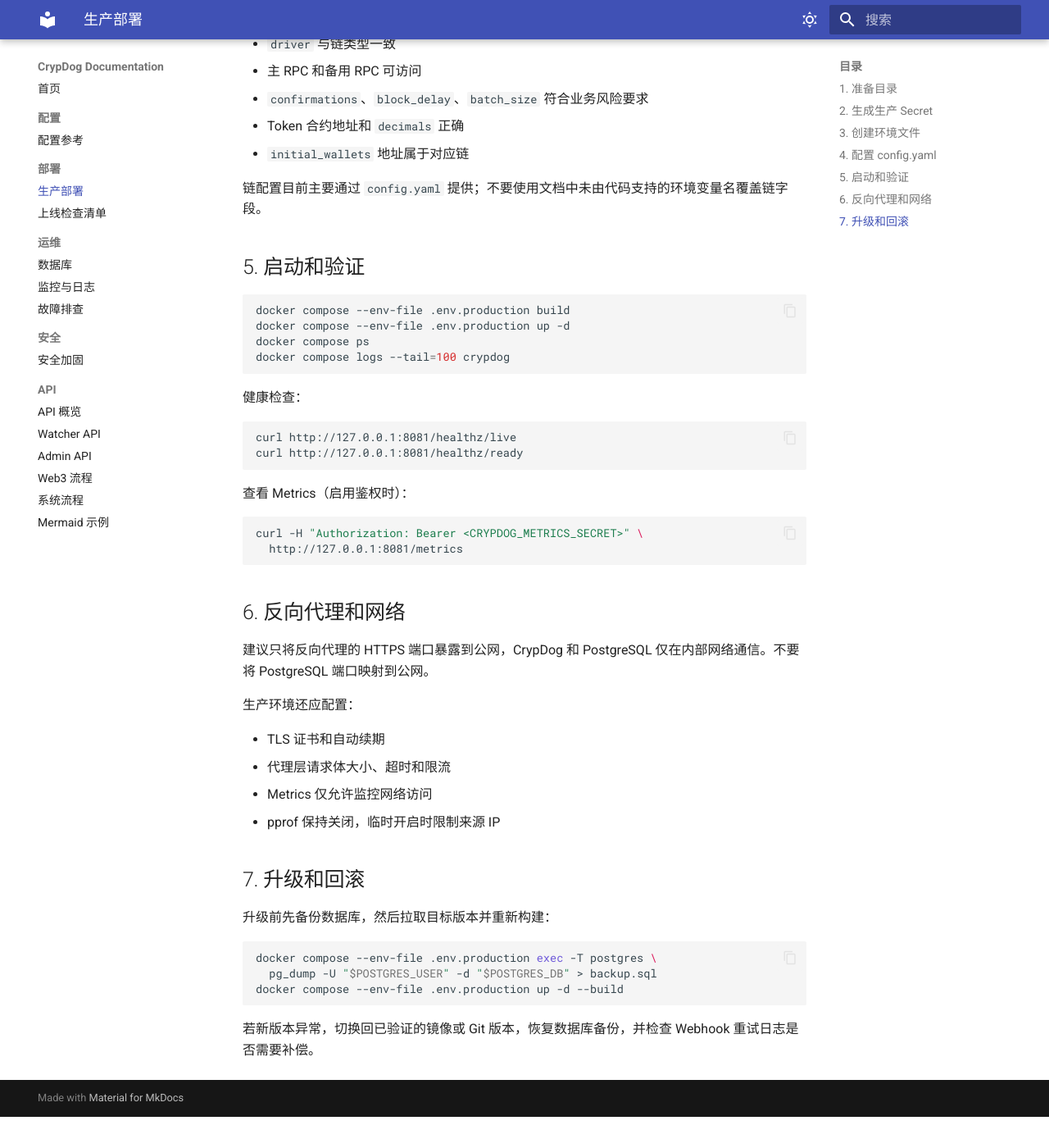
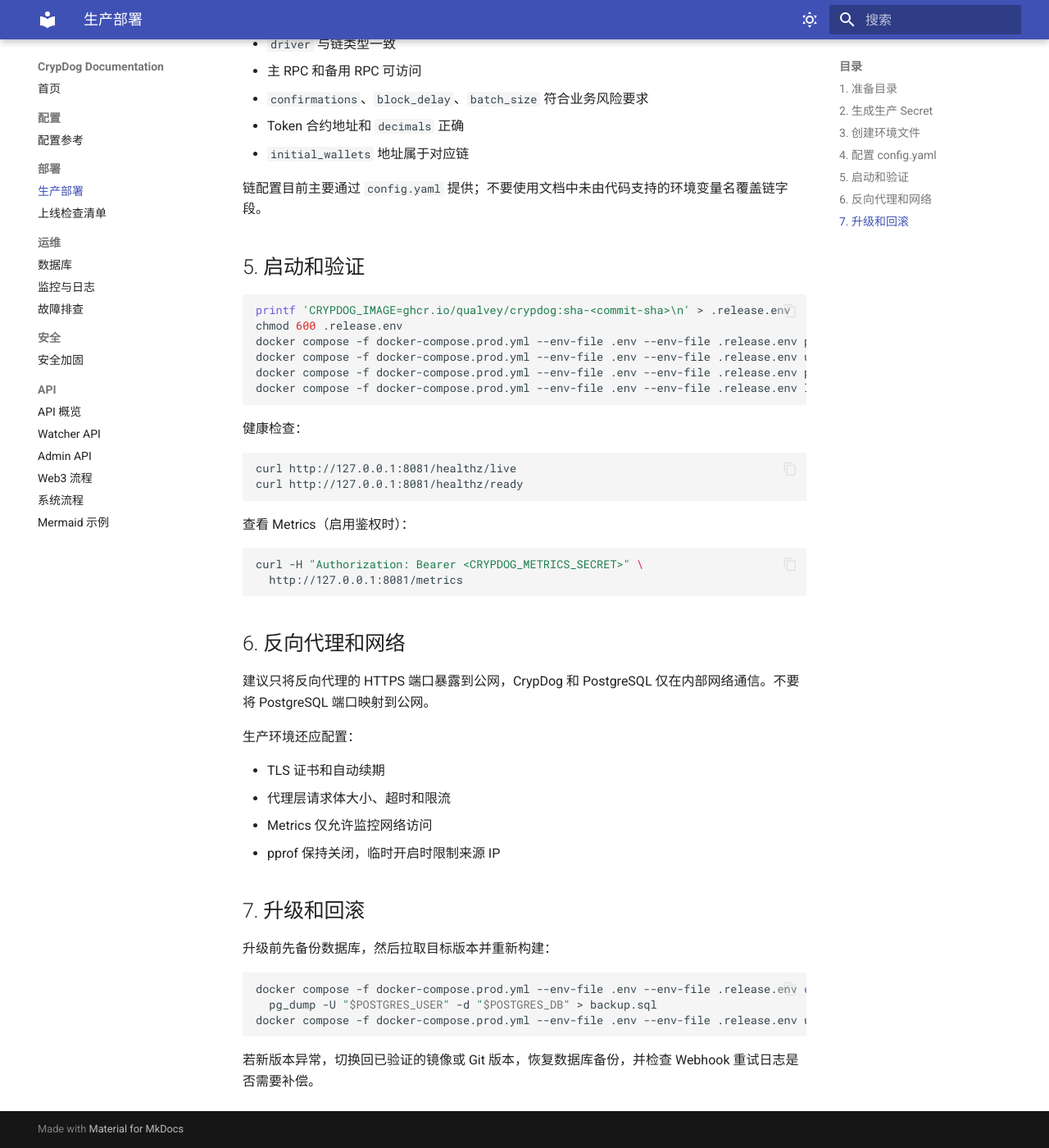
Before and after one commit to qualvey/crypdog, an MkDocs documentation site: the page built from doc/deployment/production.md, in a window 1280 px wide and 1400 px high, scrolled down 1765 px. Shown: the whole window at 82% size. Built offline with MkDocs 1.6.1 and Material for MkDocs 9.7.7, drawn with Linux system fonts in a browser that asks for light colours; before the commit the page ends 3127 px from its top, so only the background shows below that.

Commit message:
harden production deployment checks

````diff
--- a/doc/deployment/production.md
+++ b/doc/deployment/production.md
@@ -83,10 +83,12 @@ pprof:
 ## 5. 启动和验证
 
 ```bash
-docker compose --env-file .env.production build
-docker compose --env-file .env.production up -d
-docker compose ps
-docker compose logs --tail=100 crypdog
+printf 'CRYPDOG_IMAGE=ghcr.io/qualvey/crypdog:sha-<commit-sha>\n' > .release.env
+chmod 600 .release.env
+docker compose -f docker-compose.prod.yml --env-file .env --env-file .release.env pull crypdog
+docker compose -f docker-compose.prod.yml --env-file .env --env-file .release.env up -d --no-build crypdog
+docker compose -f docker-compose.prod.yml --env-file .env --env-file .release.env ps
+docker compose -f docker-compose.prod.yml --env-file .env --env-file .release.env logs --tail=100 crypdog
 ```
 
 健康检查：
@@ -119,9 +121,9 @@ curl -H "Authorization: Bearer <CRYPDOG_METRICS_SECRET>" \
 升级前先备份数据库，然后拉取目标版本并重新构建：
 
 ```bash
-docker compose --env-file .env.production exec -T postgres \
+docker compose -f docker-compose.prod.yml --env-file .env --env-file .release.env exec -T postgres \
   pg_dump -U "$POSTGRES_USER" -d "$POSTGRES_DB" > backup.sql
-docker compose --env-file .env.production up -d --build
+docker compose -f docker-compose.prod.yml --env-file .env --env-file .release.env up -d --no-build
 ```
 
 若新版本异常，切换回已验证的镜像或 Git 版本，恢复数据库备份，并检查 Webhook 重试日志是否需要补偿。
````
Also changed, not shown: README.md (+1 -1 lines), doc/api/watcher.md (+1 -1 lines), doc/operations/database.md (+4 -4 lines), doc/operations/troubleshooting.md (+2 -2 lines), 1 other file.
